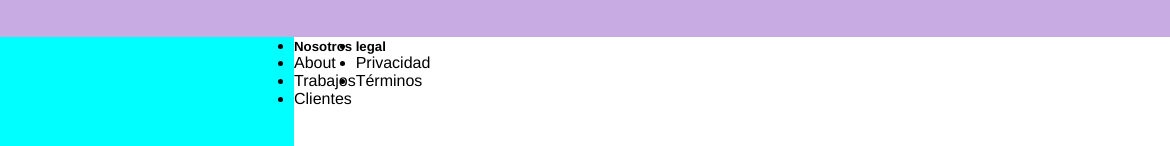
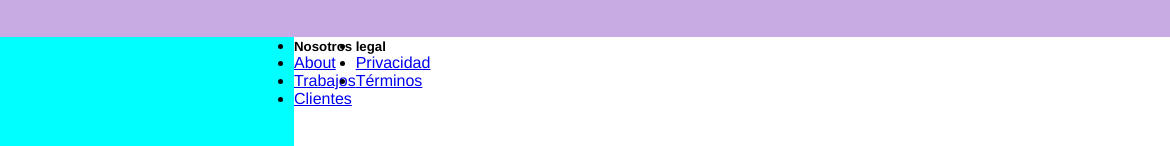
Before and after one commit to sanacostato/proyecto-1, a plain HTML site: page index.html in a window 1280 px wide. Shown: the part 914-1060 px from the top of the page, 110-1280 px from the left. Drawn offline with Linux system fonts and the light colour scheme.

Commit message:
voy a agregar add

```diff
--- a/index.html
+++ b/index.html
@@ -109,13 +109,16 @@
 
     </main>
 
-    <footer class="footer">
+    <section class="add">
 
 
 
-        <!-- <h3>Redes Sociales</h3> -->
 
 
+
+    </section>
+
+    <footer class="footer">
 
         <div id="redes">
             <ul>
@@ -152,13 +155,13 @@
                     <h5>Nosotros</h5>
                 </li>
                 <li>
-                    About
+                    <a href="#">About</a>
                 </li>
                 <li>
-                    Trabajos
+                    <a href="#">Trabajos</a>
                 </li>
                 <li>
-                    Clientes
+                    <a href="#">Clientes</a>
                 </li>
 
             </ul>
@@ -169,10 +172,10 @@
                     <h5>legal</h5>
                 </li>
                 <li>
-                    Privacidad
+                    <a href="#">Privacidad</a>
                 </li>
                 <li>
-                    Términos
+                    <a href="#">Términos</a>
                 </li>
 
             </ul>
```
